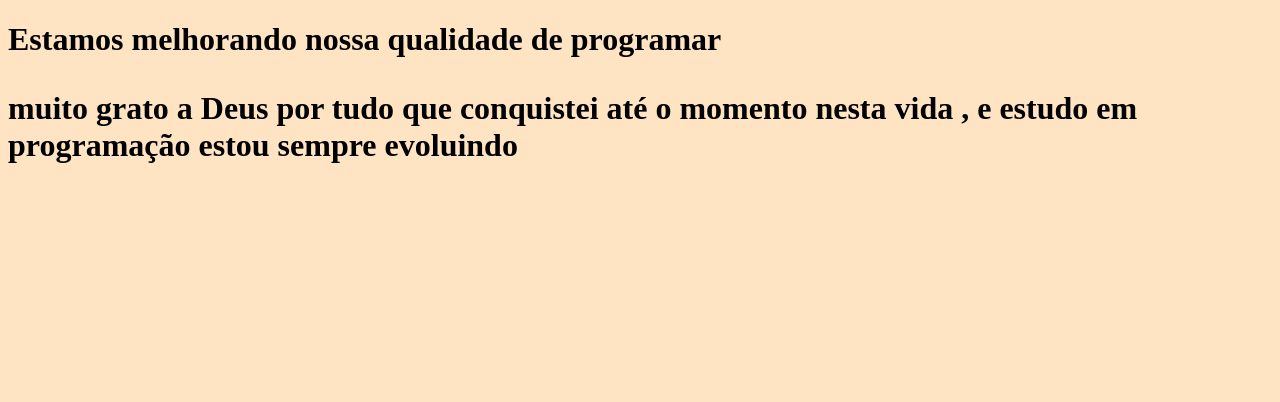
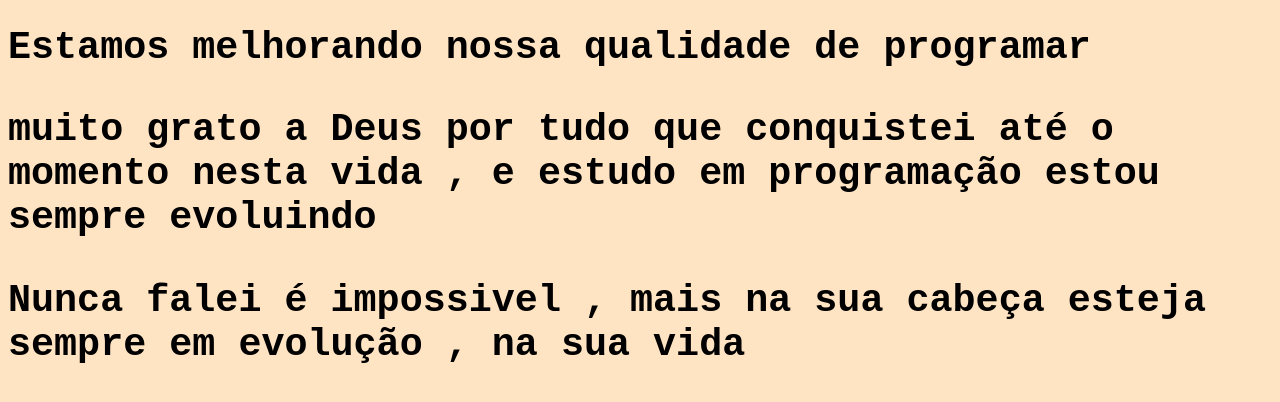
Before and after one commit to ValdeirUnivesp/meu_novo_Projeto, a plain HTML site: page index.html in a window 1280 px wide. Drawn offline with Linux system fonts and the light colour scheme.

Commit message:
first commit

```diff
--- a/css/style.css
+++ b/css/style.css
@@ -1,3 +1,5 @@
 body {
     background-color: bisque;
+    font-size: larger;
+    font-family: 'Courier New', Courier, monospace;
 }
--- a/index.html
+++ b/index.html
@@ -14,6 +14,7 @@
 <body>
     <h1>Estamos melhorando nossa qualidade de programar </h>
         <p>muito grato a Deus por tudo que conquistei até o momento nesta vida , e estudo em programação estou sempre evoluindo </p>
+        <p>Nunca falei é impossivel , mais na sua cabeça esteja sempre em evolução , na sua vida </p>
 </body>
 
 </html>
```
